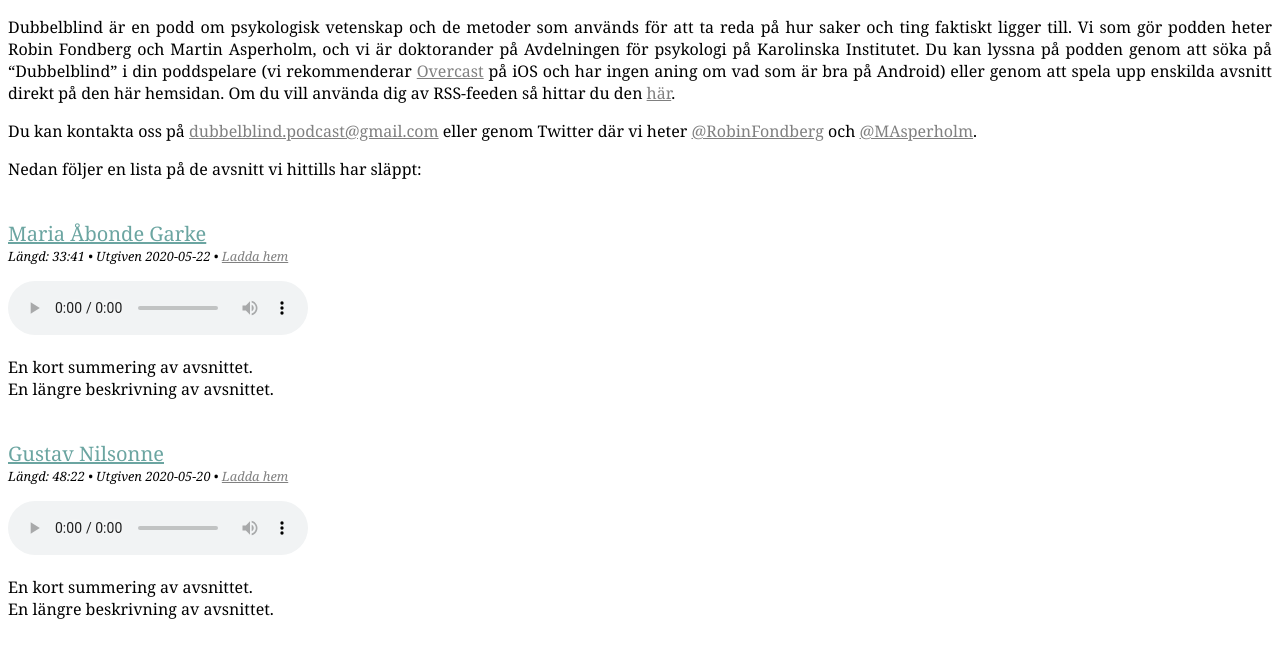
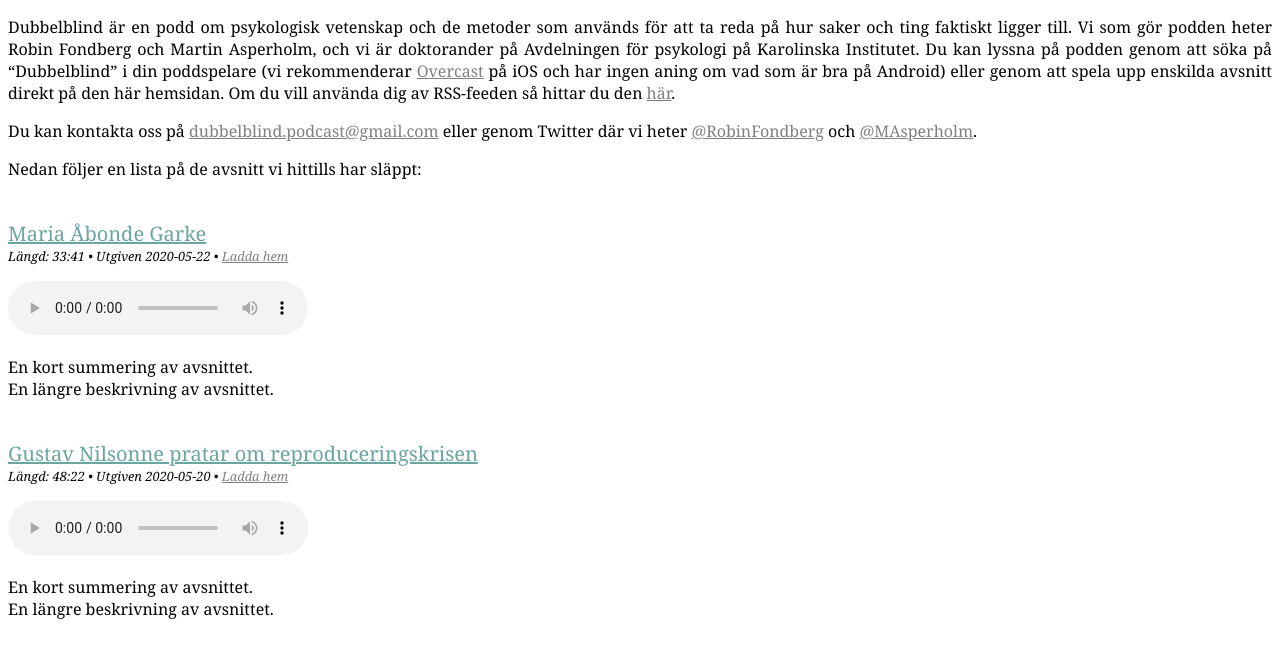
Before and after one commit to Dubbelblind/Dubbelblind.github.io, a Jekyll site: the page built from index_hemlig.md, in a window 1280 px wide. Shown: the top 658 px of the page. Built offline with Jekyll 4.4.1, drawn with Linux system fonts in a browser that asks for light colours.

Commit message:
Update 2020-05-20-Avsnitt-1.md

```diff
--- a/_posts/2020-05-20-Avsnitt-1.md
+++ b/_posts/2020-05-20-Avsnitt-1.md
@@ -1,6 +1,6 @@
 ---
 layout: post
-title: "Gustav Nilsonne"
+title: "Gustav Nilsonne pratar om reproduceringskrisen"
 date: 2020-05-20 15:00:00 +0200
 file: http://link-rot.s3.amazonaws.com/Episode-1.mp3
 summary: "En kort summering av avsnittet."
```
